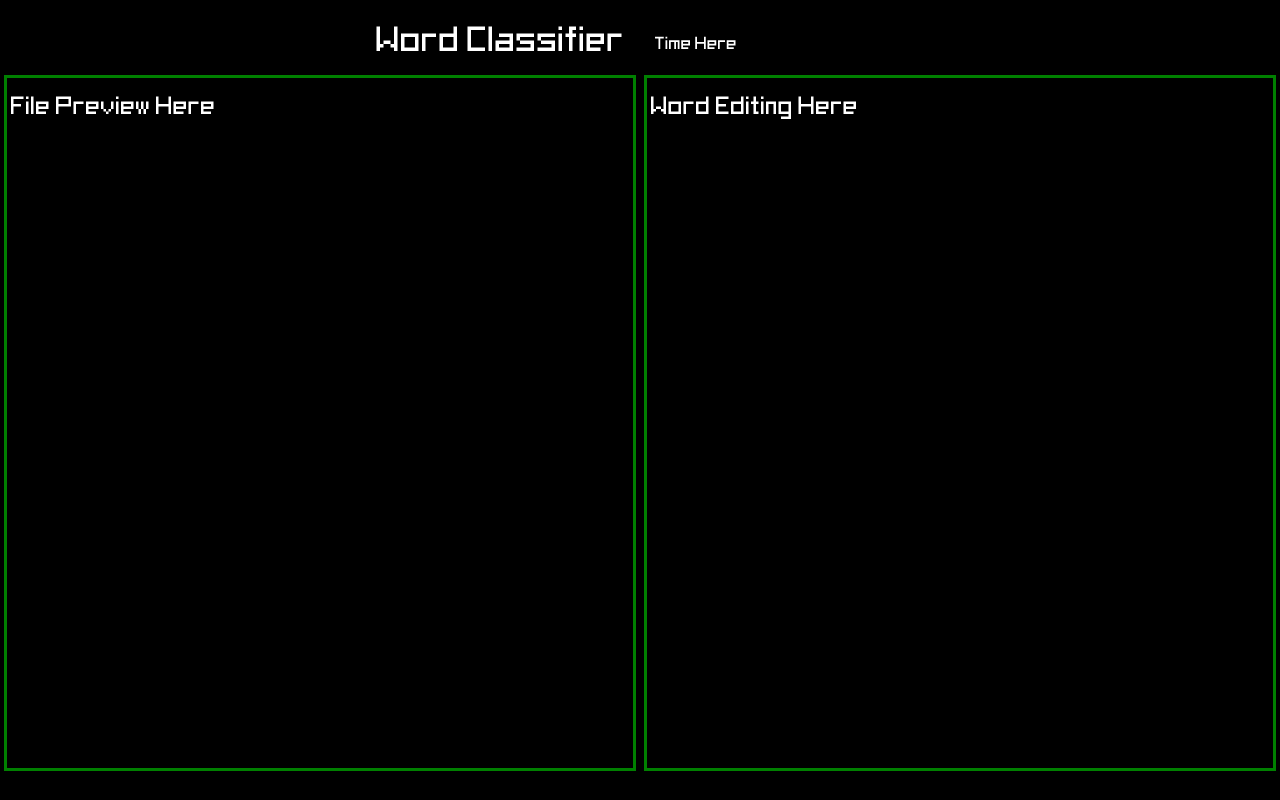
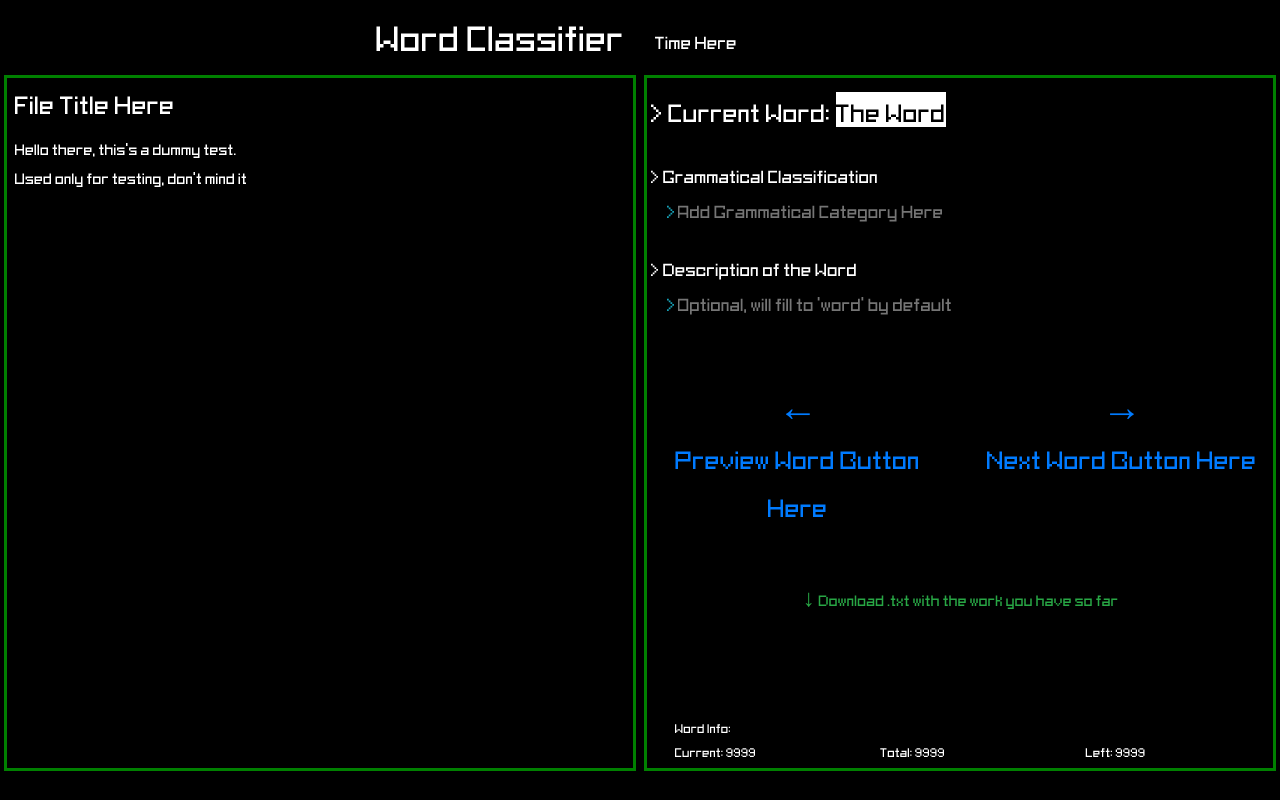
Before and after one commit to omermt/word-classifier, a React (Create React App) app: page / in a window 1280 px wide. Built offline with nearby package versions, Linux system fonts and the light colour scheme.

Commit message:
File Edit Section Added

```diff
--- a/package.json
+++ b/package.json
@@ -3,6 +3,9 @@
   "version": "0.1.0",
   "private": true,
   "dependencies": {
+    "@fortawesome/fontawesome-svg-core": "^1.2.29",
+    "@fortawesome/free-solid-svg-icons": "^5.13.1",
+    "@fortawesome/react-fontawesome": "^0.1.11",
     "@testing-library/jest-dom": "^4.2.4",
     "@testing-library/react": "^9.5.0",
     "@testing-library/user-event": "^7.2.1",
--- a/src/components/FileEditSection/FileEdit.js
+++ b/src/components/FileEditSection/FileEdit.js
@@ -2,6 +2,7 @@
 import React, {Component} from 'react';
 import Typist from 'react-typist';
 import {Row, Col} from 'react-bootstrap';
+import {Swipeable} from 'react-swipeable';
 import SmallNav from '../SmallNav/SmallNav';
 import BigNav from '../BigNav/BigNav'; //Pass to App Component
 
@@ -13,24 +14,32 @@ import WordEditing from '../WordEditing/WordEditing';
 import './style.css';
 
 export default class FileEditSection extends Component{
+  constructor(props){
+    super(props);
+
+    this.dummyString = "Hello, this is a test string.\n To be used by other components";
+    this.currentWord = "hello";
+  }
+
   render(){
     return(
+      <Swipeable>
         <Row className="h-100">
           <Col xs={12}> {/*This col will wrap itself is a new row*/}
               {this.props.isDesktop? <BigNav /> : <SmallNav /> /*Will be rerendered when needed, move this to App*/}
           </Col>
-              <Col xs={12} md={6} className="mt-2 px-0">
-                <div className="borderMe mx-0 mx-md-1 vh-custom vh-md-custom px-1">
-                  <FilePreview />
+          <Col xs={12} md={6} className="mt-2 px-0"> {/*File Preview*/}
+            <div className="borderMe mx-0 mx-md-1 vh-custom px-1">
+              <FilePreview file={this.dummyString} currentWord={this.currentWord}/>
             </div>
           </Col>
-              <Col xs={12} md={6} className="mt-2 px-0">
-                <div className="borderMe mx-0 mx-md-1 vh-custom vh-md-custom px-1">
-                  <WordEditing />
+          <Col xs={12} md={6} className="mt-2 px-0"> {/*WordEditing*/}
+            <div className="borderMe mx-0 mx-md-1 vh-custom px-1">
+              <WordEditing currentWord={this.currentWord}/>
             </div>
           </Col>
         </Row>
+      </Swipeable>
     );
   }
-
 }
--- a/src/components/FileEditSection/style.css
+++ b/src/components/FileEditSection/style.css
@@ -1,13 +1,16 @@
-.borderMe{
+.borderMe{ /*Valid on any media query*/
   border-style: solid;
   border-color: green;
 }
 
-@media (min-width: 768px) {
+@media (max-width: 768px) {/*Extra small up to medium*/
   .vh-custom{
     height: 90vh !important;
   }
 }
-.vh-md-custom{
-  height: 87vh !important;
+
+@media (min-width: 768px) {/*Md up to Large screen*/
+  .vh-custom{
+    height: 87vh !important;
+  }
 }
--- a/src/components/FilePreview/FilePreview.js
+++ b/src/components/FilePreview/FilePreview.js
@@ -5,8 +5,19 @@ import React, {Component} from 'react';
 import './style.css';
 
 export default class FilePreview extends Component{
+  constructor(props){
+    super(props);
+
+    this.dummyTest = "Hello there, this's a dummy test.\nUsed only for testing, don't mind it";
+
+  }
 
   render(){
-    return (<h1>File Preview Here</h1>);
+    return (
+      <div className="pl-1">
+        <h1>File Title Here</h1>
+        <p className="h4"><pre className="pre">{this.dummyTest}</pre></p>
+      </div>
+    );
   }
 }
--- a/src/components/FilePreview/style.css
+++ b/src/components/FilePreview/style.css
@@ -0,0 +1,7 @@
+.pre{
+  /*<pre> has it's own style, override it with the parent style*/
+  font-size: inherit;
+  font-style: inherit;
+  font-family: inherit;
+  color: inherit;
+}
--- a/src/components/SmallNav/SmallNav.js
+++ b/src/components/SmallNav/SmallNav.js
@@ -11,14 +11,14 @@ export default class SmallNav extends Component{
     //Populate instructions to display in the center of the nav
     render(){
         return (
-          <Row className="borderMe" as="header">
-            <Col xs={4}>
+          <Row className="borderMe pt-1" as="header">
+            <Col xs={4} className="pl-2 pr-0">
               <Typist cursor={{show: false}} className="h4">Word Classifier</Typist>
             </Col>
             <Col xs={4}>
               <Typist cursor={{show: false}} className="text-center h5 pt-1" startDelay={3000}>Text Here</Typist>
             </Col>
-            <Col xs={4}>
+            <Col xs={4} className="px-0">
               <Typist cursor={{show: false}} className="pt-1">Omer Marquez 2020</Typist>
             </Col>
           </Row>
--- a/src/components/WordEditing/WordEditing.js
+++ b/src/components/WordEditing/WordEditing.js
@@ -1,5 +1,9 @@
 //React basic imports
 import React, {Component} from 'react';
+import Typist from 'react-typist';
+import {Row, Col} from 'react-bootstrap';
+/*import { FontAwesomeIcon } from '@fortawesome/react-fontawesome'
+import { faArrowAltCircleUp } from '@fortawesome/free-solid-svg-icons'*/
 
 //Style imports
 import './style.css';
@@ -7,6 +11,49 @@ import './style.css';
 export default class WordEditing extends Component{
 
   render(){
-    return (<h1>Word Editing Here</h1>);
+    return (
+      <div>
+        <Row className="h1 py-2 w-100">{/*Word Preview*/}
+          <Col xs={{span: 'auto'}}>
+            <Typist cursor={{show:false}}>&gt; Current Word: <span className="active">The Word</span> </Typist>
+          </Col>
+        </Row>
+        <Row className="h3 w-100">{/*Add Grammatical Class*/}
+          <Col xs={12} className="py-2">
+            <Typist cursor={{show:false}} st>&gt; Grammatical Classification </Typist>
+            <div className="inputStyle pl-3 text-info">
+              &gt;
+              <input type="text" placeholder="Add Grammatical Category Here" className="w-75"></input>
+              {/*<FontAwesomeIcon icon={faArrowAltCircleUp} className="h4 mb-0" role="button"/>*/}
+            </div>
+          </Col>
+        </Row>
+        <Row className="h3 w-100">{/*Add Description*/}
+          <Col xs={12} className="py-2">
+            <Typist cursor={{show:false}} st>&gt; Description of the Word</Typist>
+            <div className="inputStyle pl-3 text-info">
+              &gt;
+              <input type="text" placeholder="Optional, will fill to 'word' by default" className="w-75"></input>
+              {/*<FontAwesomeIcon icon={faArrowAltCircleUp} className="h4 mb-0" role="button"/>*/}
+            </div>
+          </Col>
+        </Row>
+        <Row className="pt-5">{/*Submit button, auto focus, button on movil*/}
+          <Col xs={6} className="text-center h1 text-primary" role="button"><div>&larr;</div>Preview Word Button Here</Col>
+          <Col xs={6} className="text-center h1 text-primary" role="button"><div>&rarr;</div>Next Word Button Here</Col>
+        </Row>
+        <Row>{/*Download .txt doc*/}
+          <Col className="text-success text-center pt-5 h4" role="button">
+            <p>&darr; Download .txt with the work you have so far</p>
+          </Col>
+        </Row>
+        <Row className="bottomCount w-100 h5 pl-md-4 pl-1">{/*Status Here*/}
+          <Col xs={12}>Word Info:</Col>
+          <Col xs={4}>Current: 9999</Col>
+          <Col xs={4}>Total: 9999</Col>
+          <Col xs={4}>Left: 9999</Col>
+        </Row>
+      </div>
+    );
   }
 }
--- a/src/components/WordEditing/style.css
+++ b/src/components/WordEditing/style.css
@@ -0,0 +1,15 @@
+input{
+  border-style: inherit;
+  color: inherit;
+  background-color: inherit;
+}
+
+.active{
+  color: black;
+  background-color: white;
+}
+
+.bottomCount{
+  position : absolute;
+  bottom   : 0  ;
+}
```
Also changed, not shown: 1 other file (tests, documents, lock files or other folders). Lines whose indentation alone changed are shown as unchanged.
